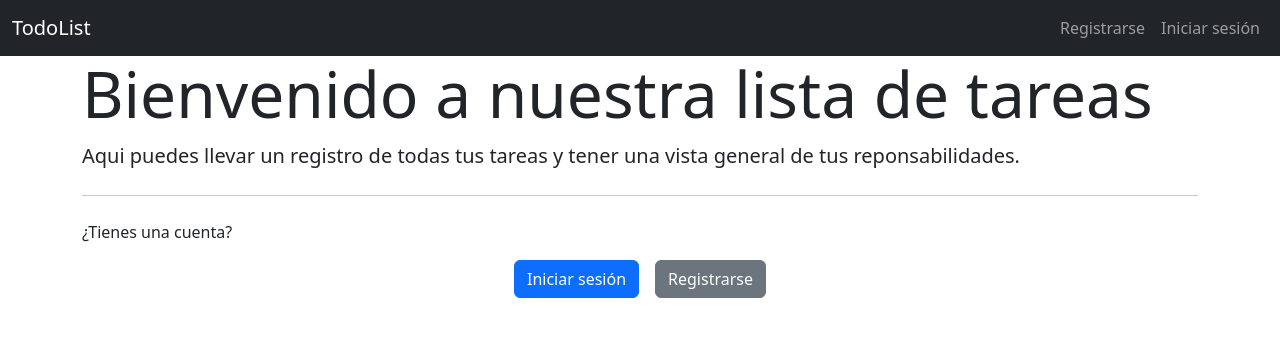
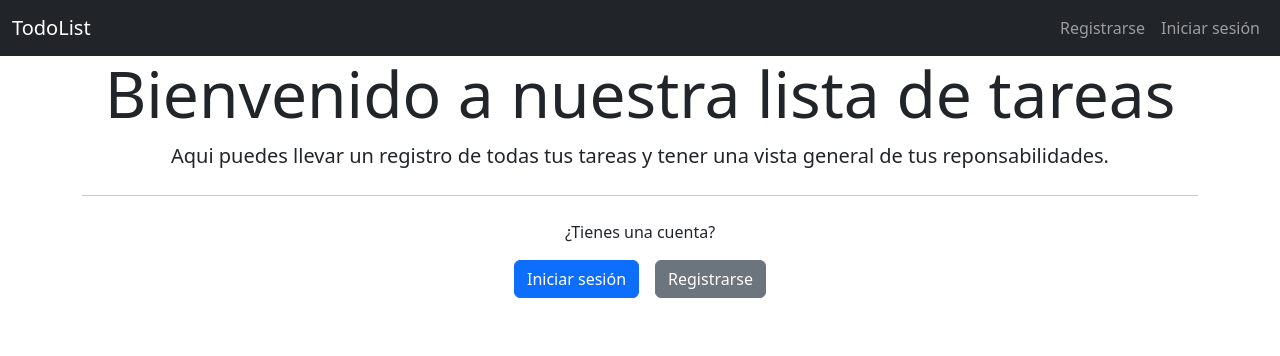
Before and after one commit to Donayi/app_todo_list, a Flask app: page / in a window 1280 px wide. Shown: the top 356 px of the page. Run offline with Flask 3, Linux system fonts and the light colour scheme.

Commit message:
Avance del curso

```diff
--- a/todor/templates/index.html
+++ b/todor/templates/index.html
@@ -2,7 +2,7 @@
 {%block title%}Inicio{%endblock%}
 
 {%block content%}
-    <div class="container-sm text center">
+    <div class="container-sm text-center">
         <h1 class="display-3">Bienvenido a nuestra lista de tareas</h1>
         <p class="lead">Aqui puedes llevar un registro de todas tus tareas y tener una vista general de tus reponsabilidades.</p>
 
```
